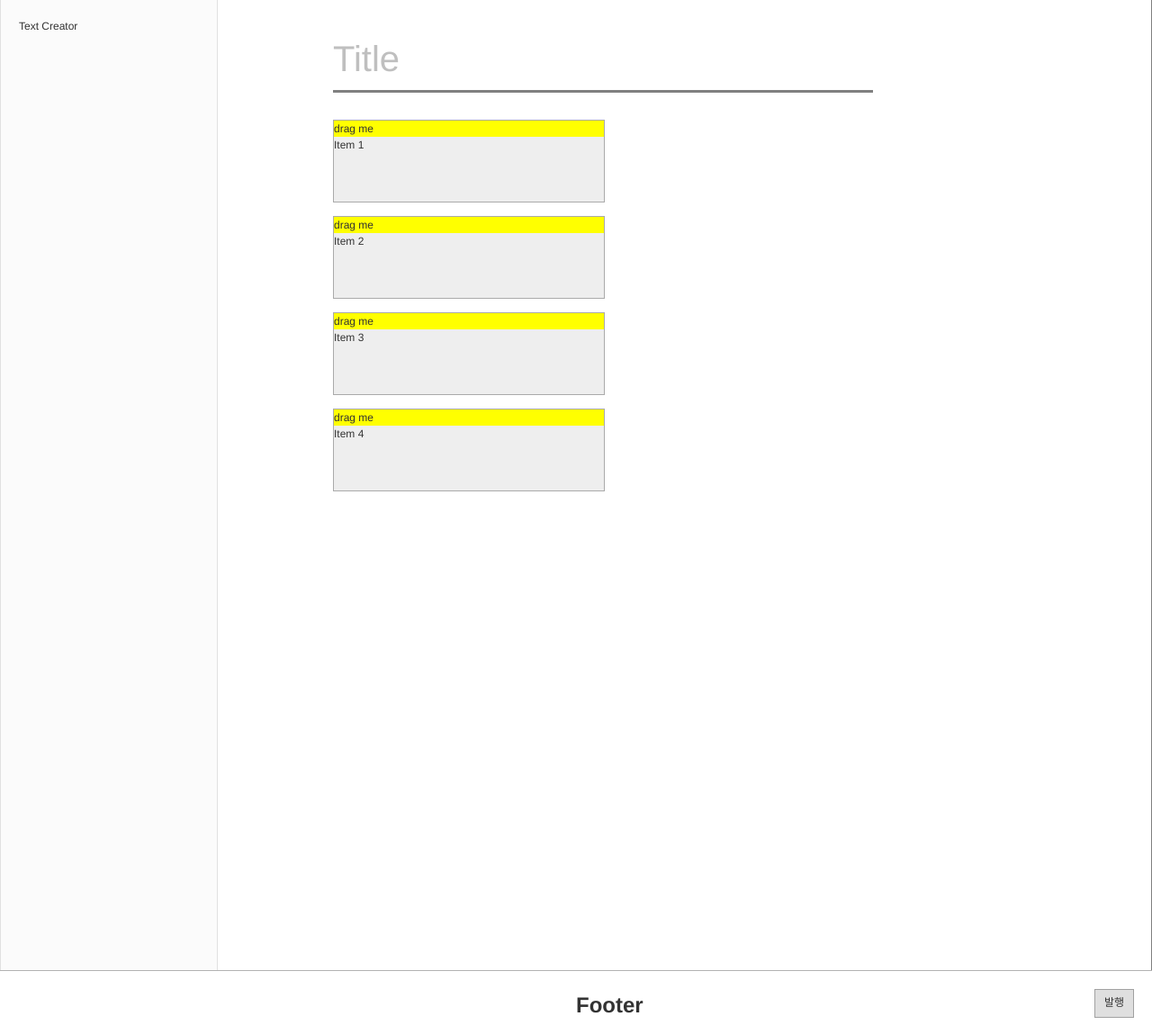
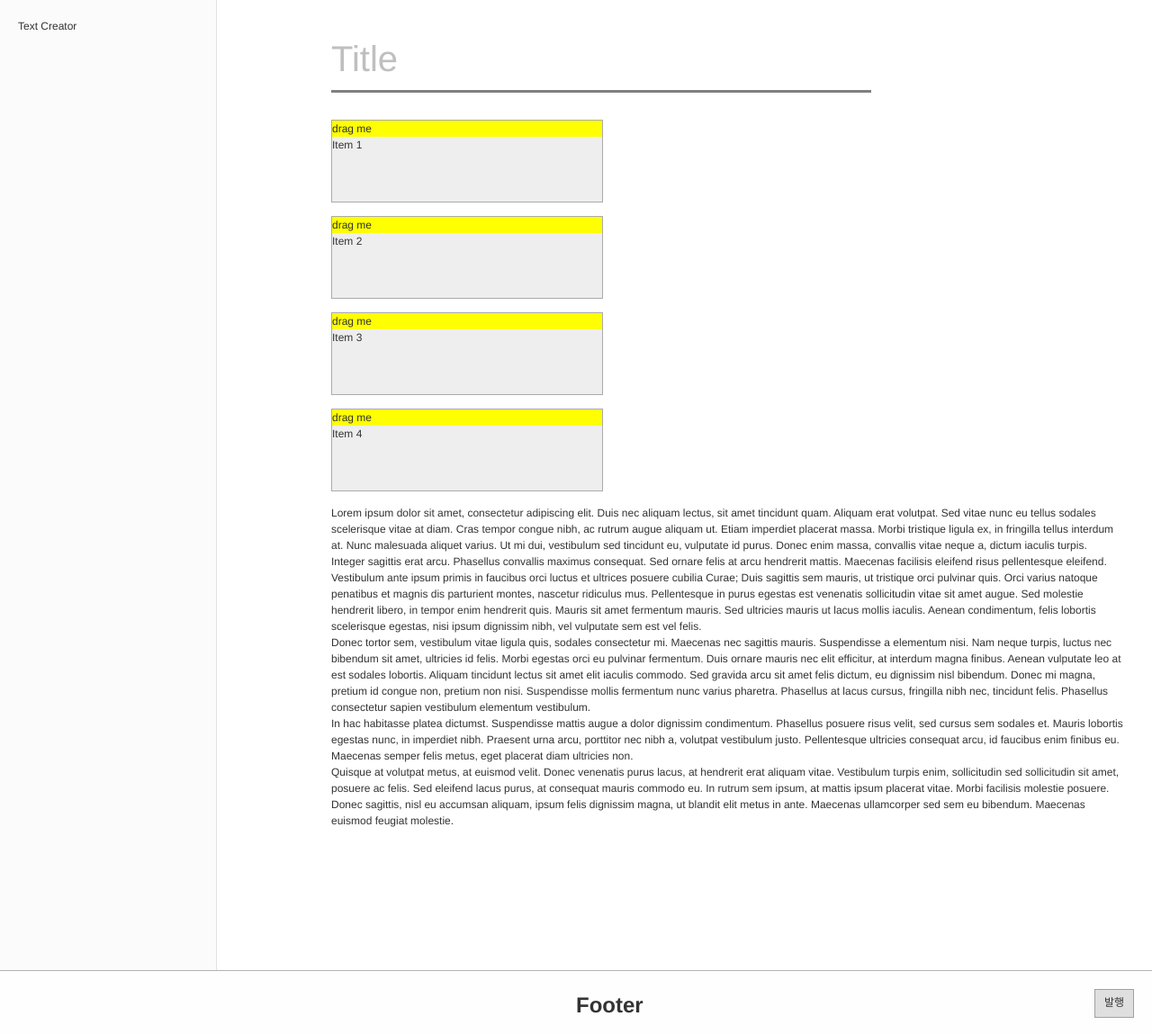
Before and after one commit to dbwodlf3/DjangoWebEditor, a Django app: page /editor/ in a window 1280 px wide. Shown: the part 57-1206 px from the top of the page at 90% size. Run offline with Django 3.2, Linux system fonts and the light colour scheme; some libraries are stand-ins or nearby versions.

Commit message:
improve scroll + lorem ipsum

```diff
--- a/editor/templates/editor/css.html
+++ b/editor/templates/editor/css.html
@@ -80,7 +80,7 @@
         border-color: #b2b2b2;
 		padding: 20px;
 		text-align: center;
-        background-color: #fff;
+        background-color: #fefefe;
         min-height: 30px;
     }
 
@@ -93,26 +93,29 @@
     .content {
         display: flex;
         height: 100%;
+		overflow-y: scroll;
 	}
 
     .content aside {
-		border-left: 1px solid;
         border-right: 1px solid;
         border-color: #e1e1e1;
         background-color: #fbfbfb;
 		min-width: 200px;
         max-width: 20%;
+		min-height: 100%;
+		position: fixed;
+		z-index: -1;
         padding: 20px;
 		flex-grow: 1;
     }
 
 	.content main {
-		border-right: 1px solid gray;
 		padding-left: 10px;
         flex-grow: 10;
         padding: 30px;
         padding-left: 10%;
-        overflow-y: scroll;
+		display: table-inline;
+		margin-left: 240px;
     }
 
 	.editor {
--- a/editor/templates/editor/write.html
+++ b/editor/templates/editor/write.html
@@ -9,4 +9,21 @@
         <li><div class="drag-handle">drag me</div>Item 3</li>
         <li><div class="drag-handle">drag me</div>Item 4</li>
     </ul>
+	<div id="lipsum">
+	<p>
+Lorem ipsum dolor sit amet, consectetur adipiscing elit. Duis nec aliquam lectus, sit amet tincidunt quam. Aliquam erat volutpat. Sed vitae nunc eu tellus sodales scelerisque vitae at diam. Cras tempor congue nibh, ac rutrum augue aliquam ut. Etiam imperdiet placerat massa. Morbi tristique ligula ex, in fringilla tellus interdum at. Nunc malesuada aliquet varius. Ut mi dui, vestibulum sed tincidunt eu, vulputate id purus. Donec enim massa, convallis vitae neque a, dictum iaculis turpis.
+	</p>
+	<p>
+Integer sagittis erat arcu. Phasellus convallis maximus consequat. Sed ornare felis at arcu hendrerit mattis. Maecenas facilisis eleifend risus pellentesque eleifend. Vestibulum ante ipsum primis in faucibus orci luctus et ultrices posuere cubilia Curae; Duis sagittis sem mauris, ut tristique orci pulvinar quis. Orci varius natoque penatibus et magnis dis parturient montes, nascetur ridiculus mus. Pellentesque in purus egestas est venenatis sollicitudin vitae sit amet augue. Sed molestie hendrerit libero, in tempor enim hendrerit quis. Mauris sit amet fermentum mauris. Sed ultricies mauris ut lacus mollis iaculis. Aenean condimentum, felis lobortis scelerisque egestas, nisi ipsum dignissim nibh, vel vulputate sem est vel felis.
+	</p>
+	<p>
+Donec tortor sem, vestibulum vitae ligula quis, sodales consectetur mi. Maecenas nec sagittis mauris. Suspendisse a elementum nisi. Nam neque turpis, luctus nec bibendum sit amet, ultricies id felis. Morbi egestas orci eu pulvinar fermentum. Duis ornare mauris nec elit efficitur, at interdum magna finibus. Aenean vulputate leo at est sodales lobortis. Aliquam tincidunt lectus sit amet elit iaculis commodo. Sed gravida arcu sit amet felis dictum, eu dignissim nisl bibendum. Donec mi magna, pretium id congue non, pretium non nisi. Suspendisse mollis fermentum nunc varius pharetra. Phasellus at lacus cursus, fringilla nibh nec, tincidunt felis. Phasellus consectetur sapien vestibulum elementum vestibulum.
+	</p>
+	<p>
+In hac habitasse platea dictumst. Suspendisse mattis augue a dolor dignissim condimentum. Phasellus posuere risus velit, sed cursus sem sodales et. Mauris lobortis egestas nunc, in imperdiet nibh. Praesent urna arcu, porttitor nec nibh a, volutpat vestibulum justo. Pellentesque ultricies consequat arcu, id faucibus enim finibus eu. Maecenas semper felis metus, eget placerat diam ultricies non.
+	</p>
+	<p>
+Quisque at volutpat metus, at euismod velit. Donec venenatis purus lacus, at hendrerit erat aliquam vitae. Vestibulum turpis enim, sollicitudin sed sollicitudin sit amet, posuere ac felis. Sed eleifend lacus purus, at consequat mauris commodo eu. In rutrum sem ipsum, at mattis ipsum placerat vitae. Morbi facilisis molestie posuere. Donec sagittis, nisl eu accumsan aliquam, ipsum felis dignissim magna, ut blandit elit metus in ante. Maecenas ullamcorper sed sem eu bibendum. Maecenas euismod feugiat molestie.
+	</p>
+	</div>
 </main>
```
